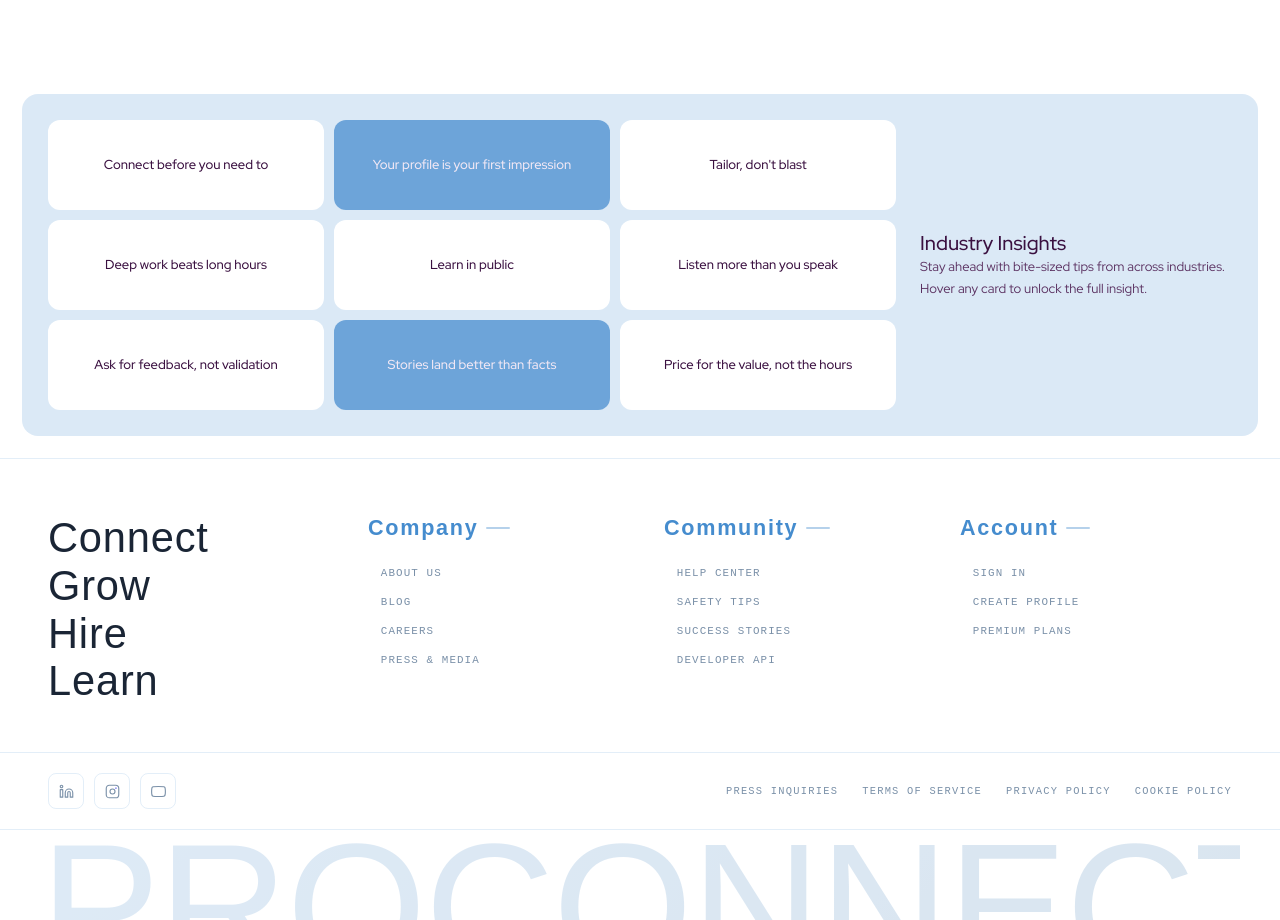
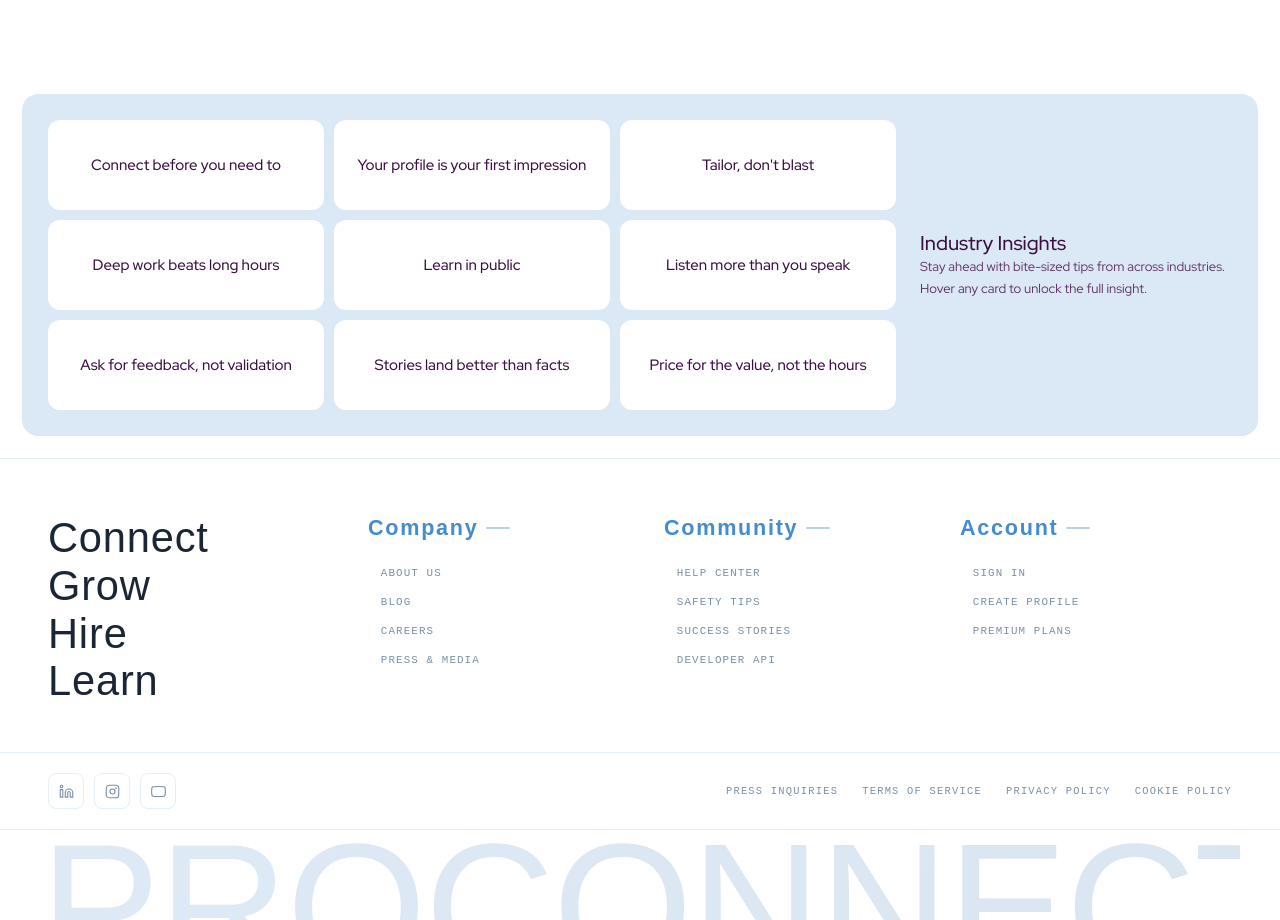
Before and after one commit to shankar-akashkore/ProConnect, a Next.js app in the folder frontend/: page / in a window 1280 px wide. Shown: the part 800-1720 px from the top of the page. Built offline with nearby package versions, Linux system fonts and the light colour scheme; a web font is replaced by a local one.

Commit message:
hover effect in index page

```diff
--- a/frontend/src/components/HomeComponent/InsightsGrid.jsx
+++ b/frontend/src/components/HomeComponent/InsightsGrid.jsx
@@ -1,3 +1,4 @@
+import { useState } from 'react';
 import styles from './InsightsGrid.module.css';
 
 const cards = [
@@ -9,7 +10,7 @@ const cards = [
   {
     front: "Your profile is your first impression",
     back: "A sharp headline and honest summary do more than a long list of titles ever could.",
-    dark: true,
+    dark: false,
   },
   {
     front: "Tailor, don't blast",
@@ -39,7 +40,7 @@ const cards = [
   {
     front: "Stories land better than facts",
     back: "Interviewers remember how you made them feel — lead with a real story, not a bullet point list.",
-    dark: true,
+    dark: false,
   },
   {
     front: "Price for the value, not the hours",
@@ -54,13 +55,30 @@ const cards = [
 ];
 
 export default function InsightsGrid() {
+  const [activeCard, setActiveCard] = useState(null);
+
   return (
     <div className={styles.section}>
       <div className={styles.grid}>
         {cards.map((card, i) => (
           <div
             key={i}
-            className={`${styles.flipWrap} ${card.dark ? styles.dark : styles.light}`}
+            className={`${styles.flipWrap} ${card.dark ? styles.dark : styles.light} ${
+              activeCard === i ? styles.active : ''
+            }`}
+            onMouseEnter={() => setActiveCard(i)}
+            onMouseLeave={() => {
+              if (activeCard === i) {
+                setActiveCard(null);
+              }
+            }}
+            onFocus={() => setActiveCard(i)}
+            onBlur={() => {
+              if (activeCard === i) {
+                setActiveCard(null);
+              }
+            }}
+            tabIndex={0}
           >
             <div className={styles.flipInner}>
               <div className={styles.front}>{card.front}</div>
--- a/frontend/src/components/HomeComponent/InsightsGrid.module.css
+++ b/frontend/src/components/HomeComponent/InsightsGrid.module.css
@@ -18,17 +18,20 @@
   .flipWrap {
     min-height: 90px;
     perspective: 800px;
+    position: relative;         /* important */
+    overflow: hidden;
   }
 
   .flipInner {
     position: relative;
     width: 100%;
+    height: 100%;
     min-height: 90px;
     transform-style: preserve-3d;
     transition: transform 0.5s ease;
   }
 
-  .flipWrap:hover .flipInner {
+  .active .flipInner {
     transform: rotateY(180deg);
   }
 
@@ -44,12 +47,14 @@
     align-items: center;
     justify-content: center;
     text-align: center;
-    font-size: 13px;
+    font-size: 15px;
     font-weight: 500;
     line-height: 1.4;
     backface-visibility: hidden;
     -webkit-backface-visibility: hidden;
     box-sizing: border-box;
+    top: 0;
+    left: 0;
   }
 
   .back {
```
